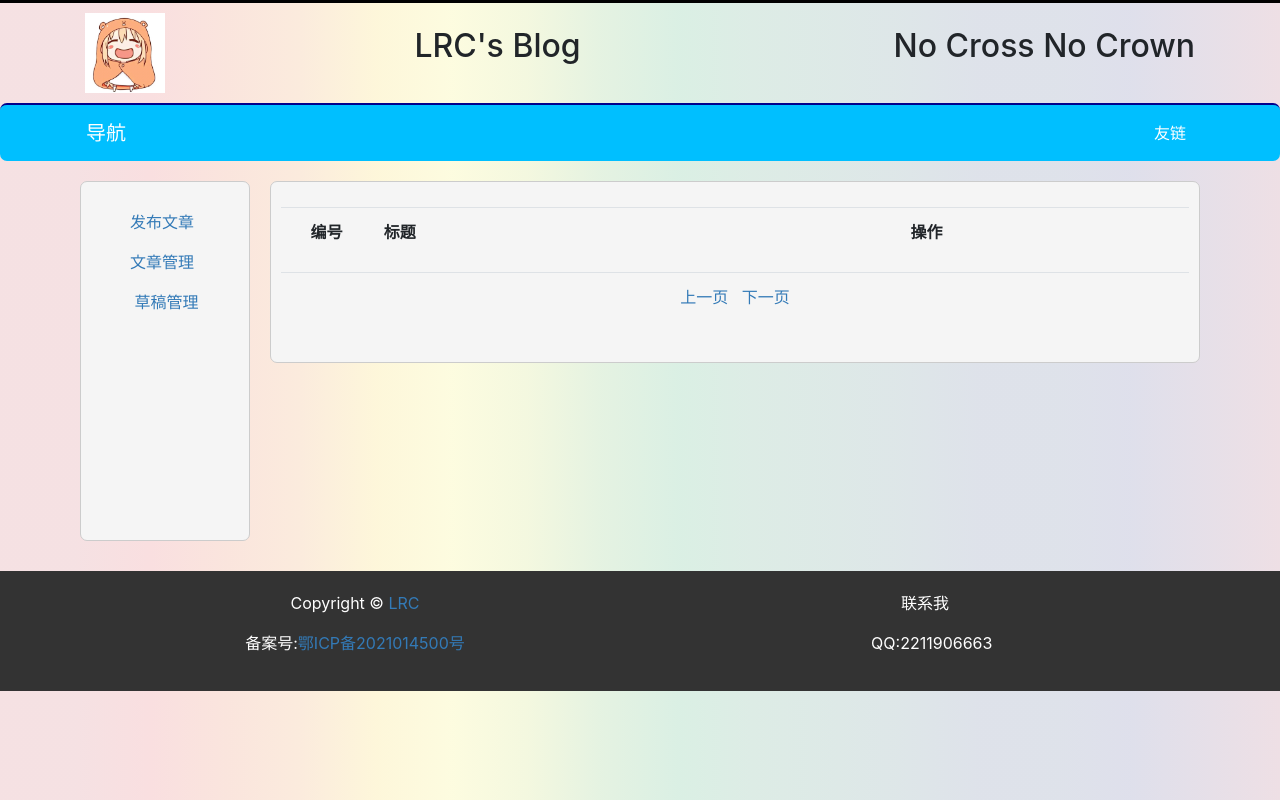
After one commit to Knight6663/My_Blog, a Python web app: template template/admin-draft.html in a window 1280 px wide. The commit adds this page. Run offline with Jinja, Linux system fonts and the light colour scheme; the template is opened without the code that fills it, so the values that code supplies are empty.

Commit message:
修改了一个关于静态化的小bug

```diff
--- a/controller/article.py
+++ b/controller/article.py
@@ -3,8 +3,8 @@
 作者:吕瑞承
 日期:2021年10月02日23时
 """
-from os import listdir, remove
 
+import os
 from flask import Blueprint, render_template, abort, request, session
 
 from common.utility import parse_image_url, generate_thumb
@@ -67,9 +67,9 @@ def add_article():
                                                 thumbnail=thumbname, drafted=drafted)
 
                     # 新增文章成功后，将已经静态化的文章列表页面全部删除，便于生成新的静态文件
-                    index_static_file = listdir('./template/index-static/')
+                    index_static_file = os.listdir('../template/index-static/')
                     for file in index_static_file:
-                        remove('./template/index-static/' + file)
+                        os.remove('../template/index-static/' + file)
 
                     return str(id)
                 except Exception as e:
--- /dev/null
+++ b/template/admin-draft.html
@@ -0,0 +1,87 @@
+{% extends 'base.html' %}
+
+{% block content %}
+
+<!-- 中部区域布局 -->
+<div class="container" style="margin-top: 10px;">
+    <div class="row">
+        <div class="col-sm-2 col-12" style="padding: 0px 10px; ">
+            <div class="col-12 admin-side" style="height: 360px">
+                <!-- 为左侧菜单栏添加正确的超链接 -->
+                <ul>
+                    <li><a href="/prepost"><span class="oi oi-zoom-in" aria-hidden="true"></span>&nbsp;&nbsp;发布文章</a></li>
+                    <li><a href="/admin"><span class="oi oi-image" aria-hidden="true"></span>&nbsp;&nbsp;文章管理</a></li>
+                    <li><a href="/admin/draft"><span class="oi oi-image" aria-hidden="true"></span>&nbsp;&nbsp; 草稿管理</a></li>
+<!--                    <li><a href="/admin/comment"><span class="oi oi-task" aria-hidden="true"></span>&nbsp;&nbsp;评论管理</a></li>-->
+                </ul>
+            </div>
+        </div>
+        <div class="col-sm-10 col-12" style="padding: 0px 10px">
+            <div class="col-12 admin-main">
+
+
+                <div class="col-12" style="padding: 10px;">
+                    <table class="table col-12">
+                        <thead style="font-weight: bold">
+                        <tr>
+                            <td width="10%" align="center">编号</td>
+                            <td width="58%">标题</td>
+                            <td width="32%" align="">操作</td>
+                        </tr>
+                        </thead>
+                        <tbody>
+                        {% for article in result %}
+                        <tr>
+                            <td align="center">{{article.article_id}}</td>
+                            <td><a href="#" target="_blank">{{article.headline}}</a></td>
+                            <td>
+                                <a href="/admin/edit_draft/{{article.article_id}}" target="_blank">
+                                    继续编辑
+                                </a>&nbsp;&nbsp;&nbsp;
+                            </td>
+                        </tr>
+                        </tbody>
+                        {% endfor %}
+                    </table>
+
+                    <table class="table col-12">
+                        <tr>
+                            <td valign="middle" align="center">
+                                {% if page == 1 %}
+                                <a href="/admin/draft/1">上一页</a>&nbsp;&nbsp;
+                                {% else %}
+                                <a href="/admin/draft/{{page - 1}}">上一页</a>&nbsp;&nbsp;
+                                {% endif %}
+
+                                {% for i in range(total) %}
+                                <a href="/admin/draft/{{i + 1}}">{{i + 1}}</a>&nbsp;&nbsp;
+                                {% endfor %}
+
+                                {% if page == total %}
+                                <a href="/admin/draft/{{page}}">下一页</a>
+                                {% else %}
+                                <a href="/admin/draft/{{page + 1}}">下一页</a>
+                                {% endif %}
+                            </td>
+                        </tr>
+                    </table>
+                </div>
+            </div>
+        </div>
+    </div>
+</div>
+
+<script type="text/javascript">
+    // 为了直接展示搜索结果，不需要使用Ajax，而是直接跳转页面即可
+    function doSearchByType() {
+        var type = $("#type").val();
+        location.href = '/admin/type/' + type + '-1';
+    }
+
+    function doSearchByHeadline() {
+        var keyword = $("#keyword").val();
+        location.href = '/admin/search/' + keyword;
+    }
+</script>
+
+{% endblock %}
--- a/template/admin.html
+++ b/template/admin.html
@@ -11,6 +11,7 @@
                 <ul>
                     <li><a href="/prepost"><span class="oi oi-zoom-in" aria-hidden="true"></span>&nbsp;&nbsp;发布文章</a></li>
                     <li><a href="/admin"><span class="oi oi-image" aria-hidden="true"></span>&nbsp;&nbsp;文章管理</a></li>
+                    <li><a href="/admin/draft"><span class="oi oi-image" aria-hidden="true"></span>&nbsp;&nbsp; 草稿管理</a></li>
 <!--                    <li><a href="/admin/comment"><span class="oi oi-task" aria-hidden="true"></span>&nbsp;&nbsp;评论管理</a></li>-->
                 </ul>
             </div>
```
Also changed, not shown: controller/admin.py (+26 -0 lines), module/article.py (+55 -1 lines).
